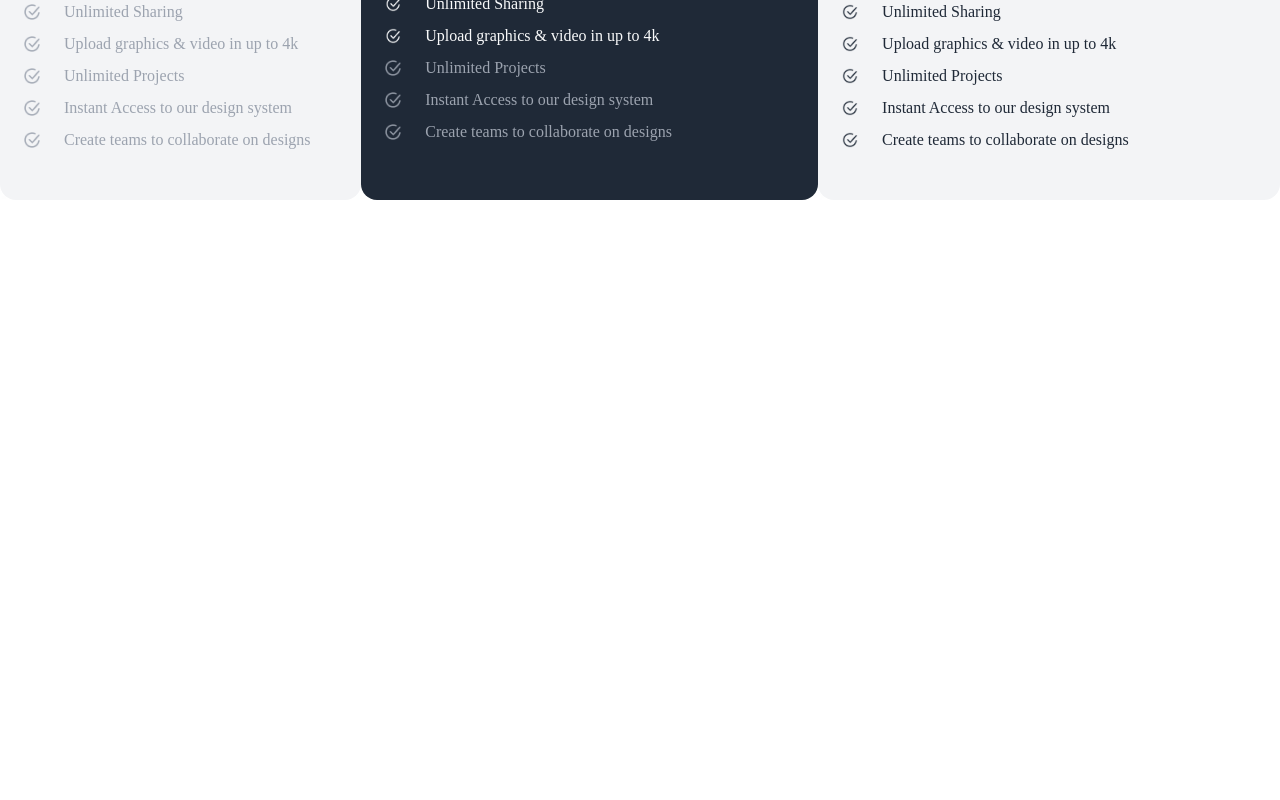
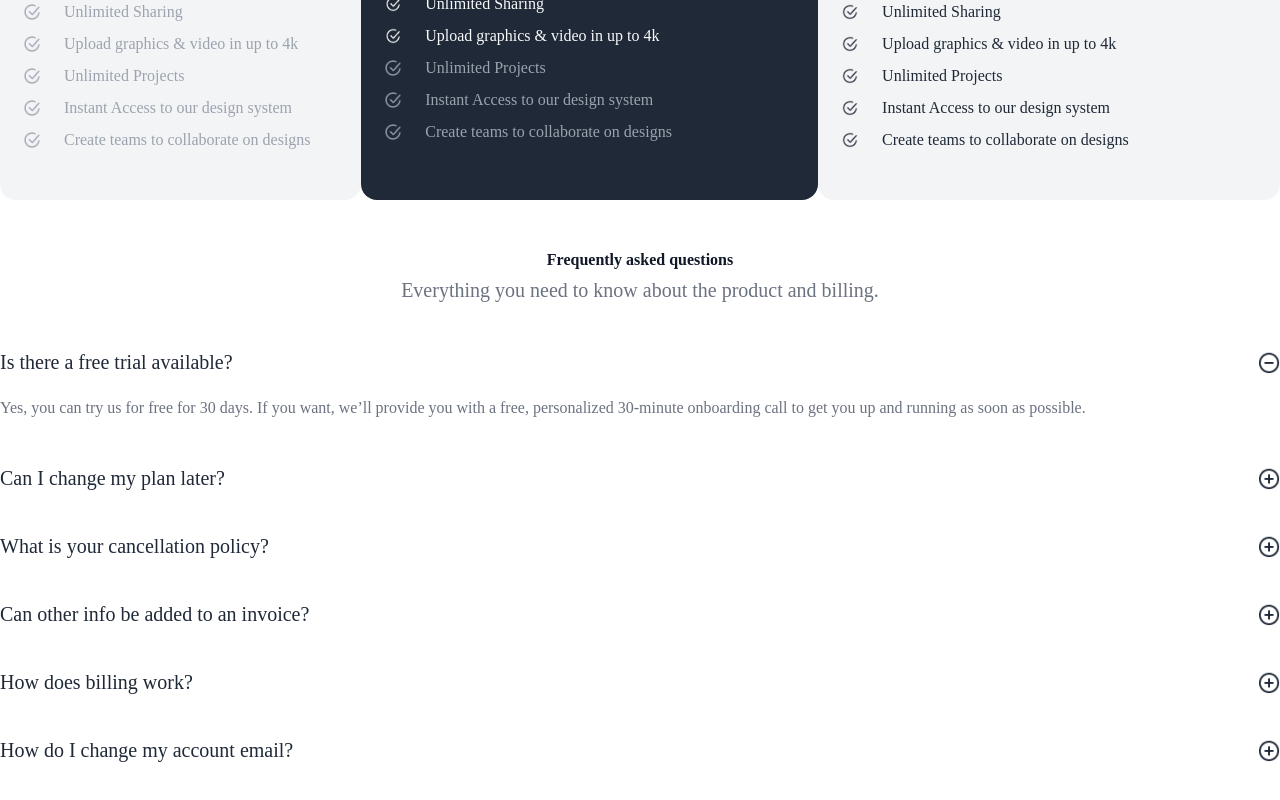
Before and after one commit to Abhishek7Tech/landing-page-unicraft, a React (Create React App) app: page / in a window 1280 px wide. Shown: the part 2570-3370 px from the top of the page. Before the commit the page ends 2818 px from the top, so only its background shows below. Built offline with nearby package versions, Linux system fonts and the light colour scheme; a web font is replaced by a local one.

Commit message:
implemented question component

```diff
--- a/src/App.js
+++ b/src/App.js
@@ -4,6 +4,7 @@ import WorkSection from "./components/work/work-section";
 import Steps from "./components/steps/steps";
 import Testimonials from "./components/testimonials/testimonials";
 import PricingCard from "./components/pricing-card/pricing-card";
+import Questions from "./components/questions/questions";
 function App() {
   return (
     <div className="App">
@@ -13,6 +14,7 @@ function App() {
       <Steps></Steps>
       <Testimonials></Testimonials>
       <PricingCard></PricingCard>
+      <Questions></Questions>
     </div>
   );
 }
--- a/src/components/pricing-card/pricing-card.js
+++ b/src/components/pricing-card/pricing-card.js
@@ -21,7 +21,7 @@ const PricingCard = () => {
             <div
               className={`${plan.bg} rounded-2xl border-1 px-6 py-10 ${
                 planName === "Professional" ? "mt-8" : "mt-10"
-              } w-90`}
+              } w-90`} key={plan.name}
             >
               <h2
                 className={`${
--- /dev/null
+++ b/src/components/questions/questions-data.js
@@ -0,0 +1,46 @@
+const QuestionsArray = [
+  {
+    id: 1,
+    question: "Is there a free trial available?",
+    answer:
+      "Yes, you can try us for free for 30 days. If you want, we’ll provide you with a free, personalized 30-minute onboarding call to get you up and running as soon as possible.",
+    open: true,
+  },
+  {
+    id: 2,
+    question: "Can I change my plan later?",
+    answer:
+      "Yes, you can change your plan later by accessing your account settings.",
+    open: false,
+  },
+  {
+    id: 3,
+    question: "What is your cancellation policy?",
+    answer:
+      "Our cancellation policy allows subscribers to cancel their subscription at any time through their account settings.",
+    open: false,
+  },
+  {
+    id: 4,
+    question: "Can other info be added to an invoice?",
+    answer:
+      "Yes, additional information, such as custom notes or special requests, can typically be added to an invoice during the subscription management or checkout process.",
+    open: false,
+  },
+  {
+    id: 5,
+    question: "How does billing work?",
+    answer:
+      "Billing for your subscription works on a recurring basis, charging the specified amount to your preferred payment method at regular intervals (e.g., monthly or annually) as outlined in the terms of your subscription.",
+    open: false,
+  },
+  {
+    id: 6,
+    question: "How do I change my account email?",
+    answer:
+      "To change your account email, log in to your account, navigate to the 'Account Settings' or 'Profile' section, and look for the option to update your email address. Follow the provided instructions to complete the process, and don't hesitate to contact our support team if you encounter any difficulties.",
+    open: false,
+  },
+];
+
+export default QuestionsArray;
--- /dev/null
+++ b/src/components/questions/questions.js
@@ -0,0 +1,70 @@
+import QuestionsArray from "./questions-data";
+import Minus from "../../utils/images/minus-btn.png";
+import Plus from "../../utils/images/plus-btn.png";
+import { useState } from "react";
+
+const Questions = () => {
+  const [questions, setQuestions] = useState(QuestionsArray);
+
+  const questionHandler = (e) => {
+    e.preventDefault();
+    const updatedQuestions = questions.map((question) =>
+      question.id === +e.target.id
+        ? { ...question, open: !question.open }
+        :  question
+    );
+
+    setQuestions(updatedQuestions);
+  };
+  return (
+    <section className="mt-8 mb-12">
+      <h1 className="text-gray-900 font-bold text-5.5xl text-center">
+        Frequently asked questions
+      </h1>
+      <p className="text-gray-500 font-medium text-xl text-center mt-1 mb-4">
+        Everything you need to know about the product and billing.
+      </p>
+      <div className="mt-6 mb-4 w-128 m-auto">
+        {questions.map((question) => {
+          return (
+            <div className="border-b-1 border-gray-200" key={question.id}>
+              <div className="flex justify-between py-5">
+                <p className="text-gray-800 font-medium text-xl">
+                  {question.question}
+                </p>
+                {question.open ? (
+                  <button onClick={questionHandler}>
+                    <img
+                      src={Minus}
+                      alt="minus-btn"
+                      className="h-6"
+                      id={question.id}
+                    ></img>
+                  </button>
+                ) : (
+                  <button onClick={questionHandler}>
+                    <img
+                      src={Plus}
+                      alt="plus-btn"
+                      className="h-6"
+                      id={question.id}
+                    ></img>
+                  </button>
+                )}
+              </div>
+              {question.open && (
+                <div className="mb-6 ease-in-out duration-1000 delay-1000">
+                  <p className="text-gray-500 text-base font-medium">
+                    {question.answer}
+                  </p>
+                </div>
+              )}
+            </div>
+          );
+        })}
+      </div>
+    </section>
+  );
+};
+
+export default Questions;
```
Also changed, not shown: src/utils/images/minus-btn.png (added), src/utils/images/plus-btn.png (added).
